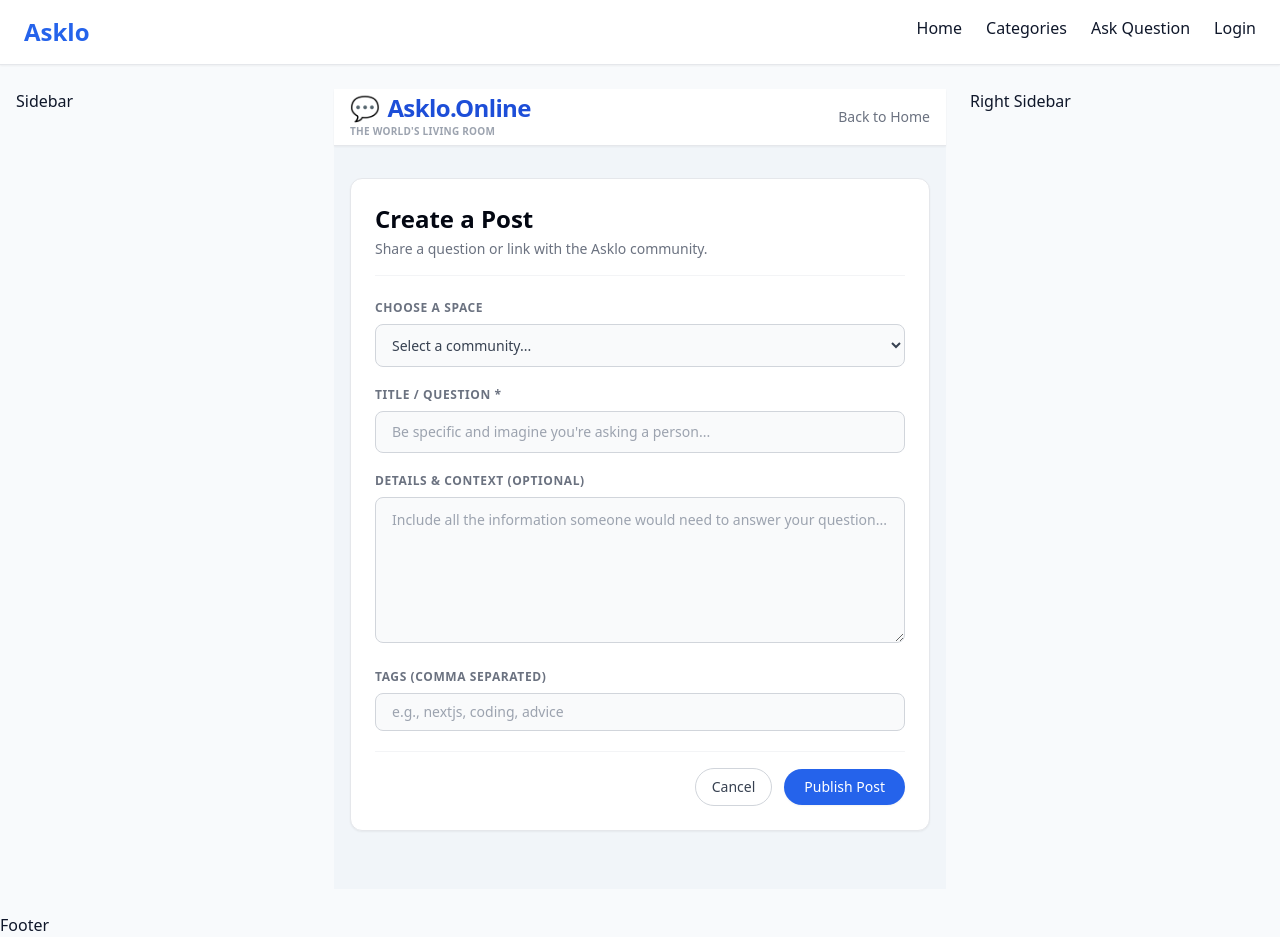
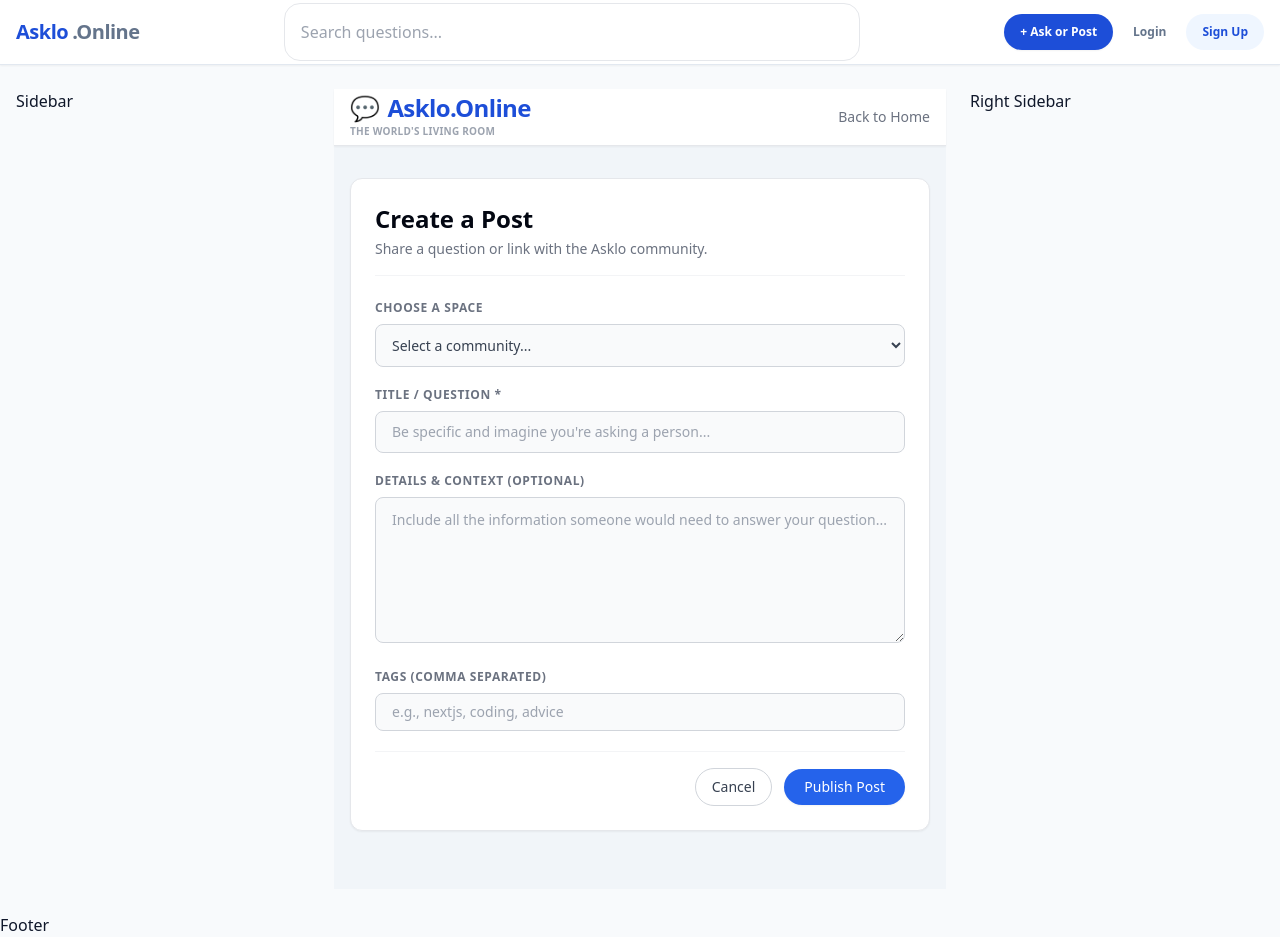
Before and after one commit to askloonline-maker/portfolio-website, a Next.js app: page /ask in a window 1280 px wide. Built offline with nearby package versions, Linux system fonts and the light colour scheme.

Commit message:
Refactor Navbar to use header and improve layout

```diff
--- a/components/Navbar.tsx
+++ b/components/Navbar.tsx
@@ -1,15 +1,34 @@
+import React from "react";
+import Link from "next/link";
+import SearchBar from "./SearchBar";
+
 export default function Navbar() {
   return (
-    <nav className="bg-white shadow-sm border-b">
-      <div className="max-w-7xl mx-auto px-6 py-4 flex justify-between">
-        <h1 className="text-2xl font-bold text-blue-600">Asklo</h1>
-        <div className="flex gap-6">
-          <a href="/">Home</a>
-          <a href="/categories">Categories</a>
-          <a href="/ask">Ask Question</a>
-          <a href="/login">Login</a>
+    <header className="sticky top-0 z-40 bg-white border-b border-[#e2e8f0] shadow-sm">
+      <div className="max-w-7xl mx-auto px-4 h-16 flex items-center justify-between gap-4">
+        {/* Branding Target */}
+        <Link href="/" className="text-xl font-black text-[#1d4ed8] tracking-tight flex items-center gap-1">
+          Asklo<span className="text-[#64748b]">.Online</span>
+        </Link>
+
+        {/* Central Search Routing Anchor */}
+        <div className="flex-1 max-w-xl">
+          <SearchBar />
+        </div>
+
+        {/* Dynamic Action Controls */}
+        <div className="flex items-center gap-3">
+          <Link href="/ask" className="bg-[#1d4ed8] hover:bg-[#1e40af] text-white text-xs font-semibold px-4 py-2.5 rounded-full transition shadow-sm">
+            + Ask or Post
+          </Link>
+          <Link href="/login" className="text-xs font-bold text-[#64748b] hover:text-[#1d4ed8] px-2 py-1 transition">
+            Login
+          </Link>
+          <Link href="/signup" className="bg-[#eff6ff] hover:bg-blue-100 text-[#1d4ed8] text-xs font-bold px-4 py-2.5 rounded-full transition">
+            Sign Up
+          </Link>
         </div>
       </div>
-    </nav>
+    </header>
   );
 }
```
